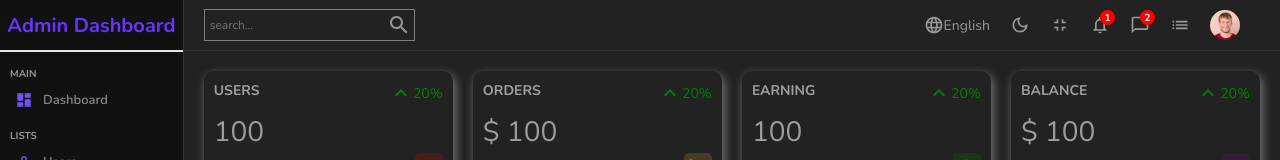
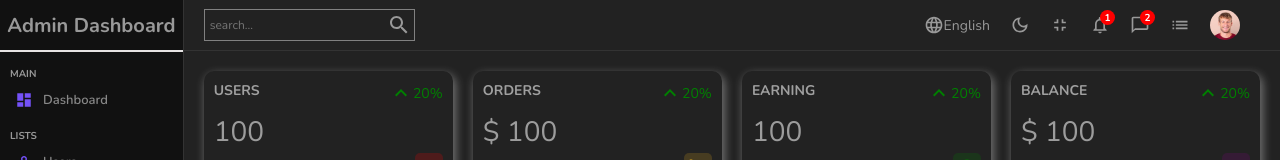
Before and after one commit to honorific/admin-dashboard, a React (Create React App) app: page / in a window 1280 px wide. Shown: the top 160 px of the page. Built offline with nearby package versions, Linux system fonts and the light colour scheme.

Commit message:
logo in dark mode

```diff
--- a/src/style/dark.scss
+++ b/src/style/dark.scss
@@ -32,5 +32,11 @@
   .sidebar {
     background-color: #111;
     border-color: #333;
+
+    .top {
+      .logo {
+        color: #999;
+      }
+    }
   }
 }
```
